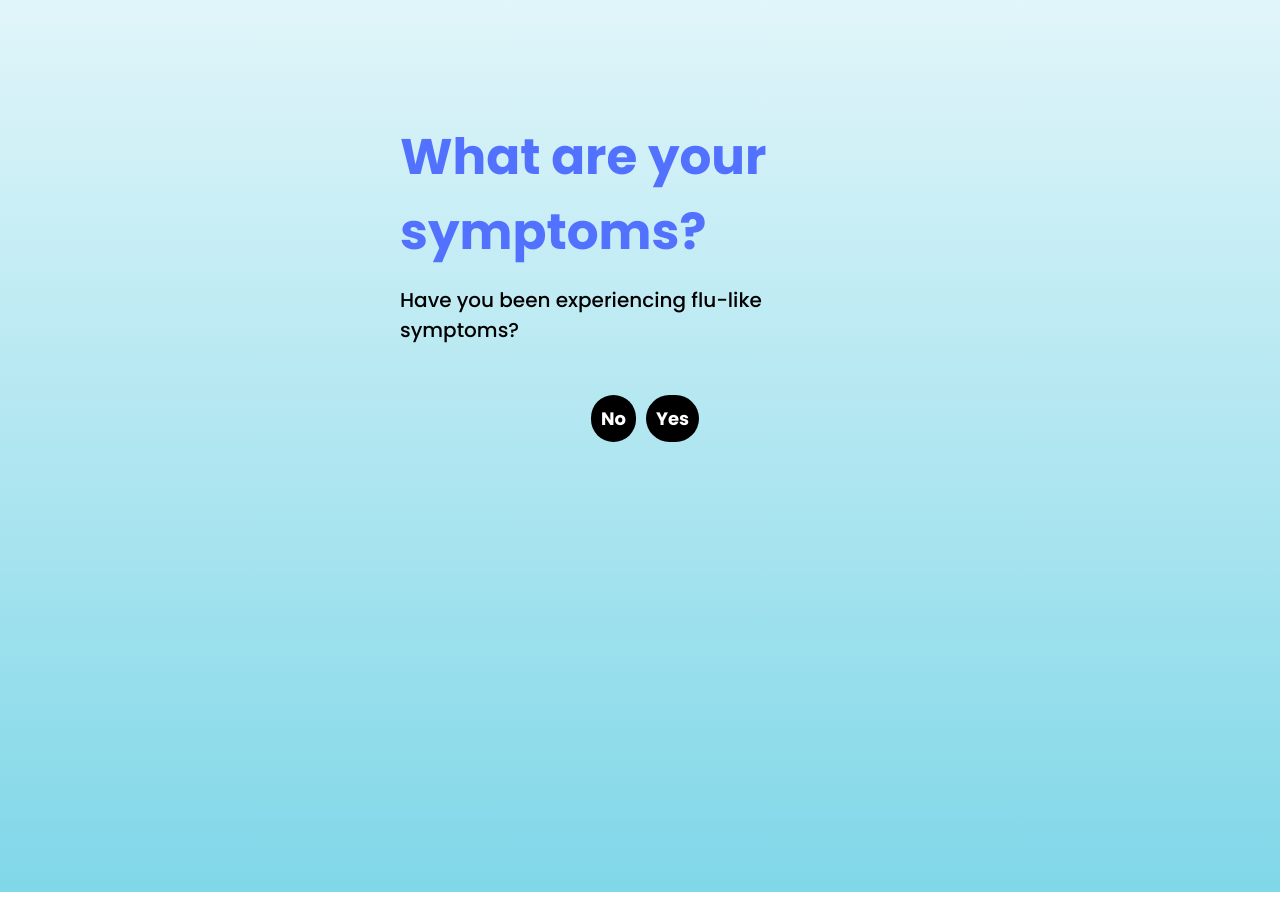
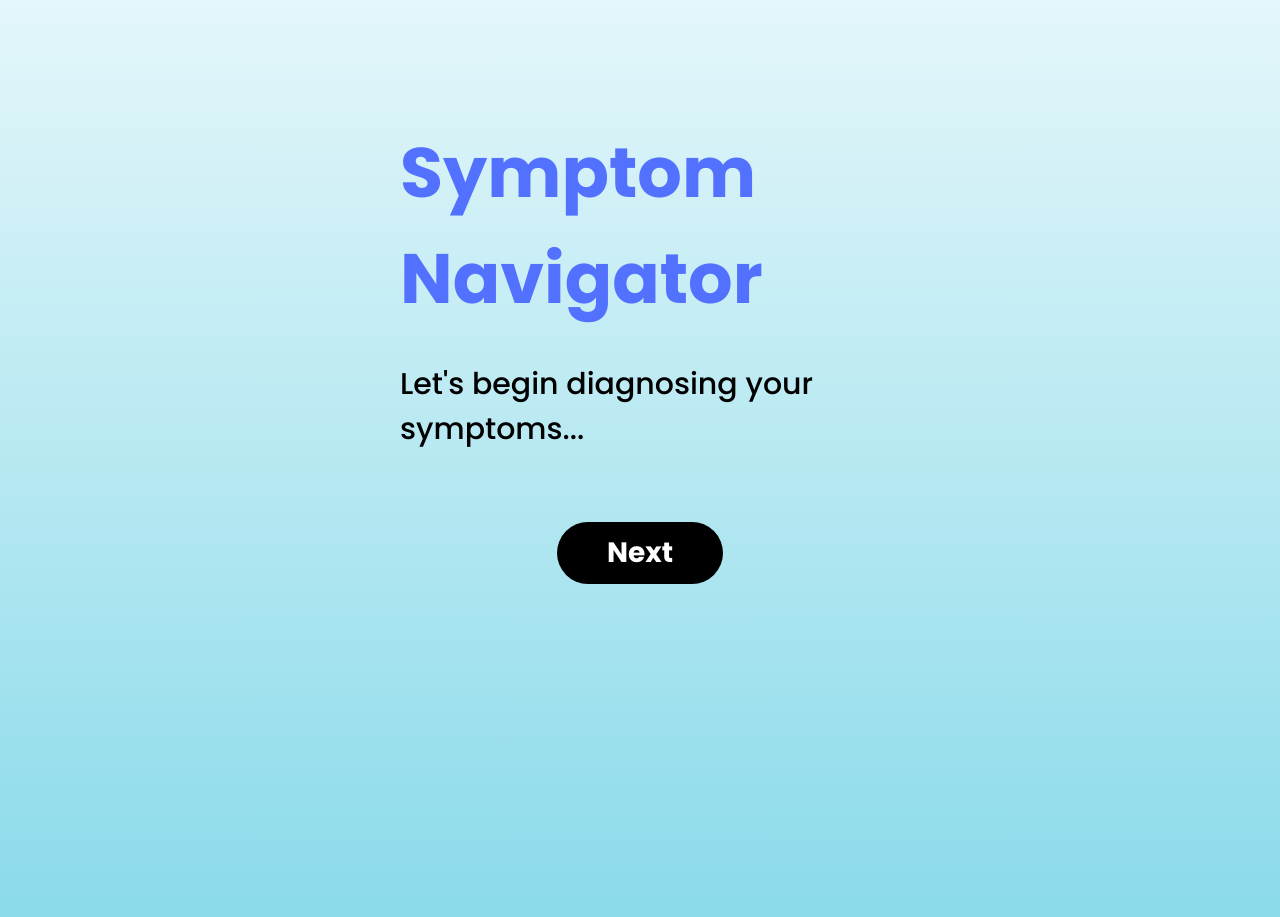
Before and after one commit to Kpeguero16/MedVoyage_Plus, a plain HTML site: page index.html in a window 1280 px wide. Shown: the part 1080-1997 px from the top of the page. Before the commit the page ends 1972 px from the top, so only its background shows below. Drawn offline with Linux system fonts and the light colour scheme.

Commit message:
Updated Symptom Navigator
- Added a new javascript file for transition of new text with the press of a button (work in progress).

- Completely terminated the binary tree algorithm; implementing seamless transition like text such as the one used by WebMD

```diff
--- a/index.html
+++ b/index.html
@@ -47,21 +47,18 @@
       <a href="#chatBox" id="btn">Earn your peace of mind today</a>
     </section>
     <div href="chatBox" class="chatbot">
-      <h2> What are your symptoms? </h2>
-      <div id="chatBox">
-        <p> Have you been experiencing flu-like symptoms? </p>
-      </div>
+      <h2 id="display-text"> Symptom Navigator </h2>
+      <p> Let's begin diagnosing your symptoms... </p>
       <div id="but">
-        <button id="no" onclick="update('no')">No</button>
-        <button id="yes" onclick="update('yes')">Yes</button>
+        <button id="Next" onclick="changeText()">Next</button>
+        <script src="navigator.js"></script>
       </div>
     </div>
 
-    <script src="script.js"></script>
     <script>
-      let = document.getElementById('background');
+      let background = document.getElementById('background');
       let sun = document.getElementById('sun');
-      let = document.getElementById('layer');
+      let layer = document.getElementById('layer');
       let text = document.getElementById('text');
       let btn = document.getElementById('btn');
       let header = document.querySelector('header');
--- /dev/null
+++ b/navigator.js
@@ -0,0 +1,8 @@
+const textElement = document.getElementById('display-text');
+const newText = 'What is your sex?';
+
+function changeText() {
+    // Add any transition effects here if needed
+
+    textElement.innerHTML = newText;
+}
--- a/styles.css
+++ b/styles.css
@@ -22,12 +22,6 @@ header{
   align-items: center;
   font-family:"Poppins", sans-serif;
   z-index: 1000;
-}
-p{
-text-decoration:none;
-Font-weight:500;
-font-family:"Poppins", sans-serif;
-color:#000;
 }
 .MedVoyage.png{
 margin-top:17px;
@@ -147,16 +141,24 @@ color:#5271ff;
 display:flex;
 justify-content: center;
 align-items: center;
-font-size: 50px;
+font-size: 70px;
 font-weight: 700
+}
+.chatbot p{
+  display:flex;
+  justify-content: center;
+  align-items: center;
+  margin-top: 30px;
+  font-weight: 500;
+  font-size: 30px;
 }
 #chatBox{
 display:flex;
 justify-content: center;
 align-items: center;
-margin-top: 15px;
+margin-top: 30px;
 font-weight: 400;
-font-size: 20px;
+font-size: 30px;
 
 }
 
@@ -164,30 +166,22 @@ font-size: 20px;
 display:flex;
 justify-content: center;
 align-items:center;
-margin-bottom:30px;
 margin: 20px;
 padding: 20px;
 border-radius: 100px;
 Font-size: 50px
 }
-#no{
+
+#Next{
 color: white;
 font-family:"Poppins", sans-serif;
 font-weight: 700;
-border-radius: 100px;
-transition: all 0.3s ease 0s;
-margin: 10px;
-padding: 10px;
-justify-content: center;
-align-items: center;
-}
-#yes{
-color: white;
-font-family:"Poppins", sans-serif;
-font-weight: 700;
-/* font-size:50px; */
+font-size:28px;
+margin-top:30px;
 margin:10x;
 padding: 10px;
+padding-right:50px;
+padding-left:50px;
 transition: all 0.3s ease 0s;
 justify-content: center;
 align-items: center;
```
